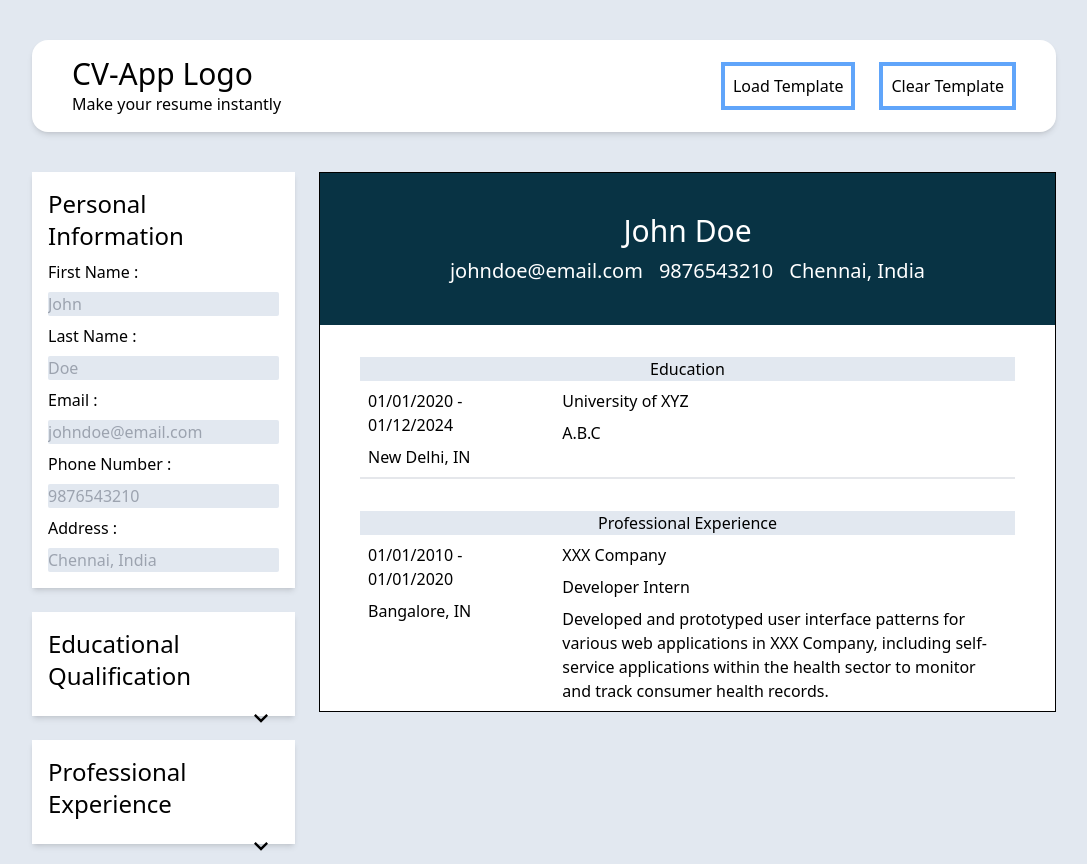
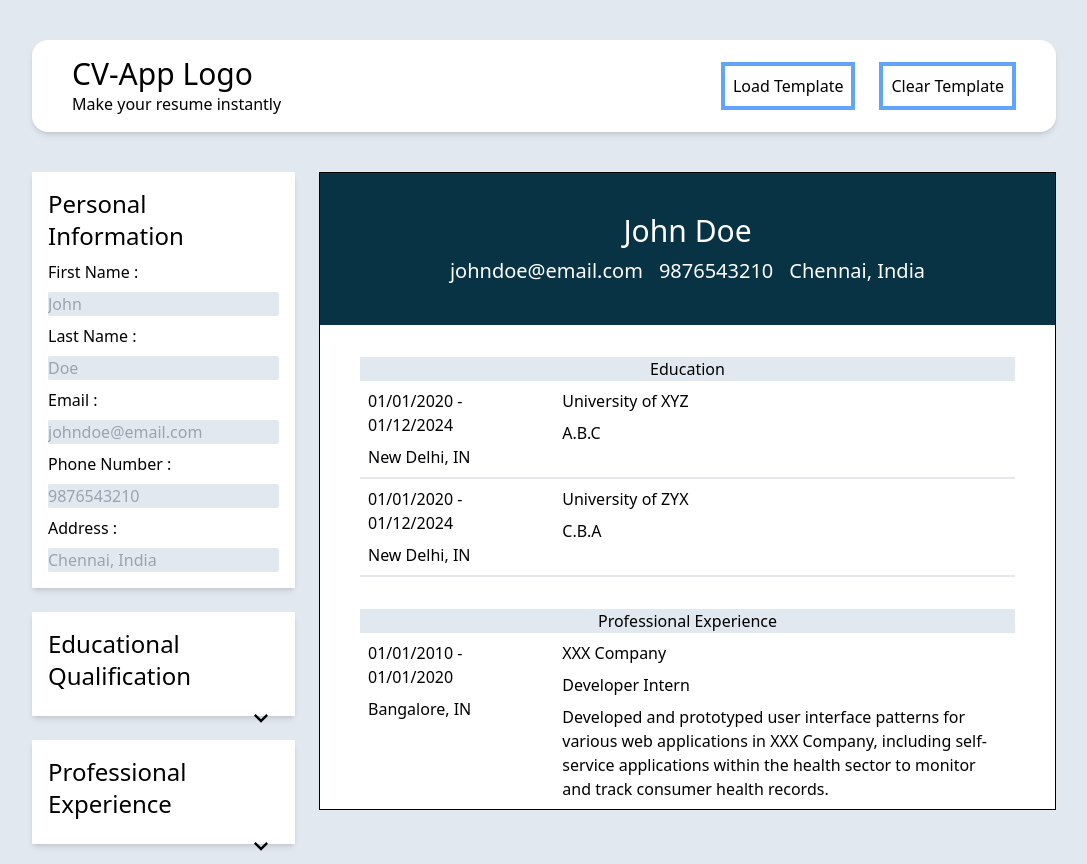
Before and after one commit to roopxx/cv-app, a React (Vite) app: page / in a window 1280 px wide. Shown: the whole page, without its empty margins (96-1183 px from the left). Built offline with nearby package versions, Linux system fonts and the light colour scheme.

Commit message:
fix: clearTemplate function

```diff
--- a/src/App.jsx
+++ b/src/App.jsx
@@ -26,6 +26,14 @@ function App() {
         endDate: new Date("2024-12-01"),
         location: "New Delhi, IN",
       },
+      {
+        id: 2,
+        schoolName: "University of ZYX",
+        degree: "C.B.A",
+        startDate: new Date("2020-01-01"),
+        endDate: new Date("2024-12-01"),
+        location: "New Delhi, IN",
+      },
     ],
     [
       {
@@ -48,16 +56,20 @@ function App() {
   }
 
   function clearTemplate() {
-    const clearedDetails = templateData.map((section) =>
+    const clearedData = resumeData.map((section) =>
       section.map((item) => {
-        const clearedItem = {};
-        for (const [key, value] of Object.entries(item)) {
-          clearedItem[key] = value instanceof Date ? new Date(0) : "";
-        }
-        return clearedItem;
+        Object.keys(item).forEach((key) => {
+          if (item[key] instanceof Date) {
+            item[key] = new Date();
+          } else {
+            item[key] = "";
+          }
+        });
+        return item;
       }),
     );
-    setTemplateData(clearedDetails);
+
+    setTemplateData(clearedData);
   }
 
   function handleTemplateDataChange(changedData, index) {
```
